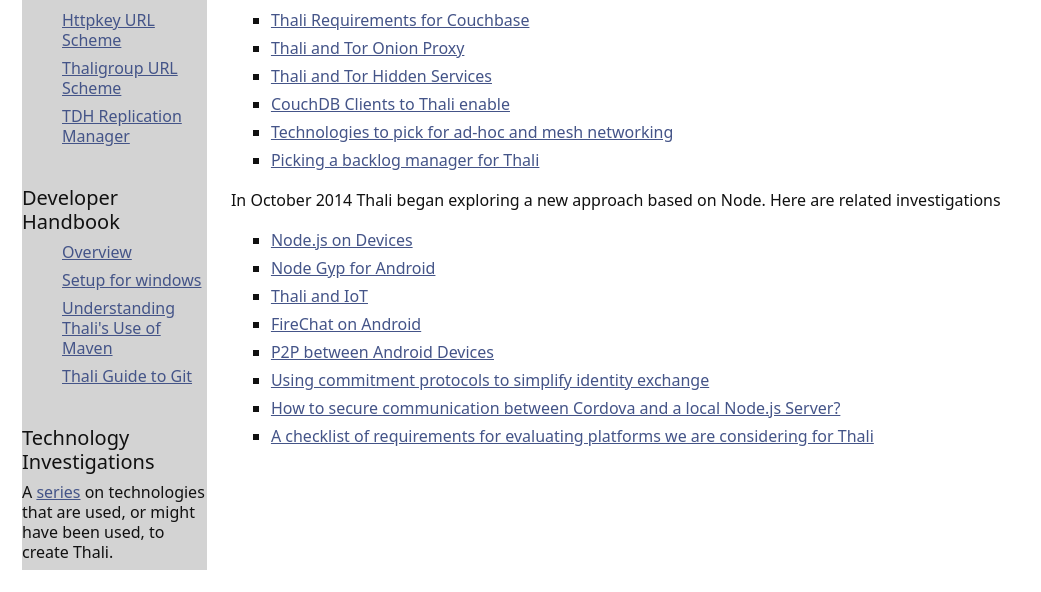
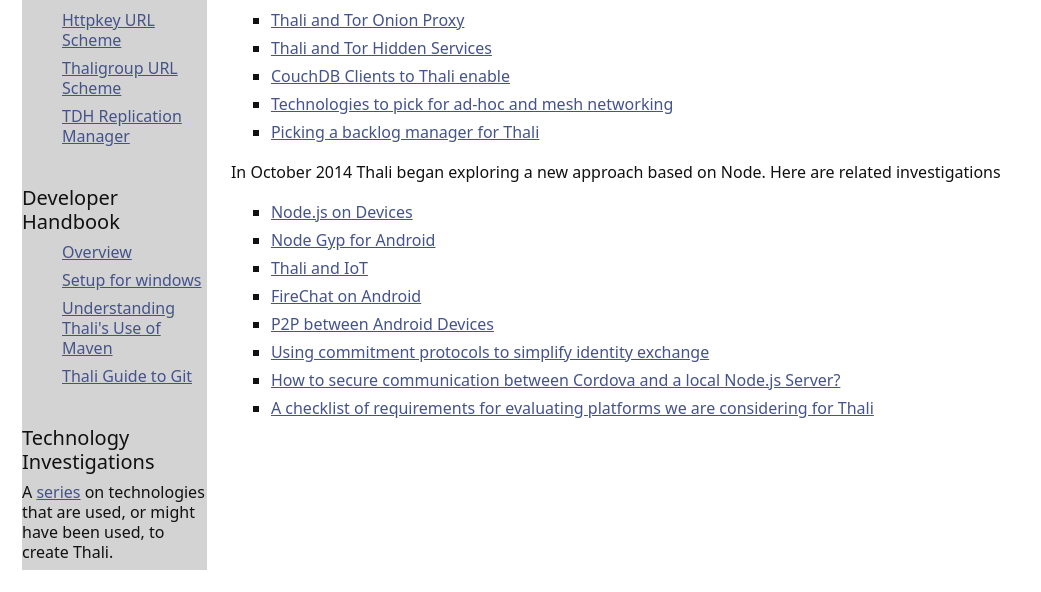
Before and after one commit to thaliproject/thali, a Jekyll site: the page built from TechnologyInvestigations.md, in a window 1280 px wide. Shown: the part 320-912 px from the top of the page, without its empty margins (0-1041 px from the left). Built offline with Jekyll 4.4.1, drawn with Linux system fonts in a browser that asks for light colours; Markdown is read by kramdown in place of the engine named in the settings.

Commit message:
Update TechnologyInvestigations.md

```diff
--- a/TechnologyInvestigations.md
+++ b/TechnologyInvestigations.md
@@ -13,7 +13,6 @@
 
 Thali has also looked at how it can leverage existing technologies. Those investigations are below.
 
-* [Thali Requirements for Couchbase](ThaliRequirementsForCouchbase)
 * [Thali and Tor Onion Proxy](ThaliAndTorOnionProxy)
 * [Thali and Tor Hidden Services](ThaliAndTorHiddenServices)
 * [CouchDB Clients to Thali enable](CouchDBClientsToThaliEnable)
```
